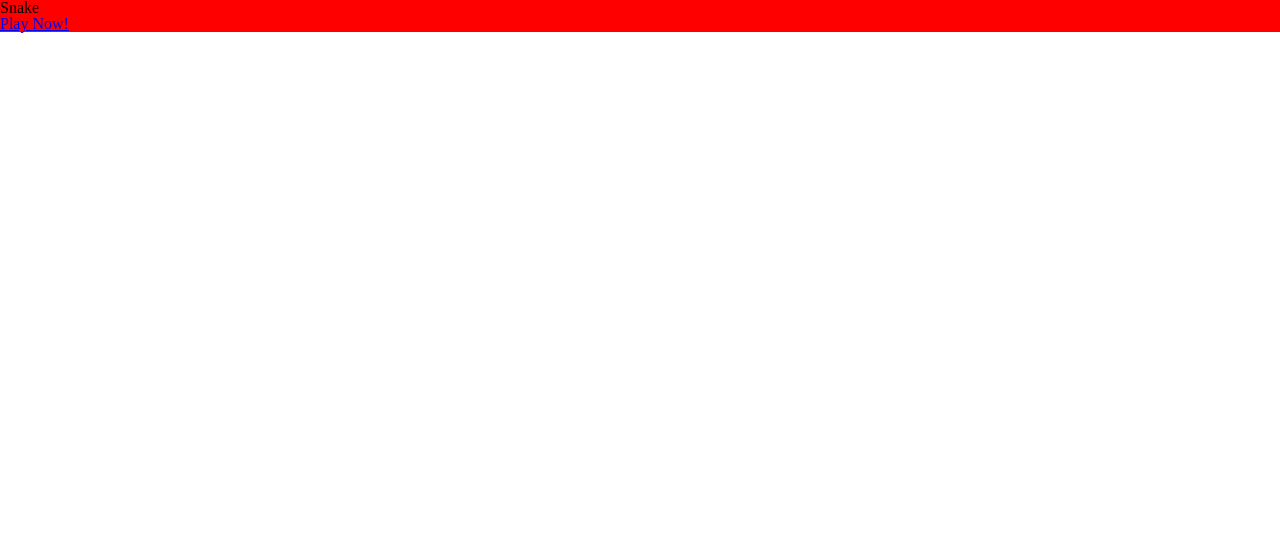
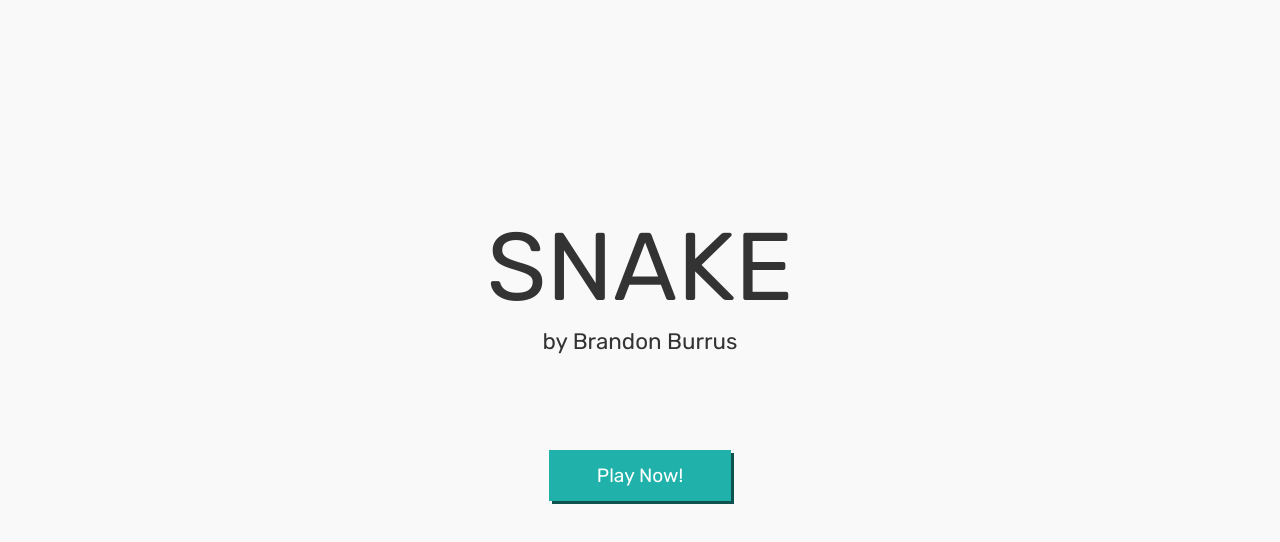
Before and after one commit to brandonburrus/snake-game, a React (Create React App) app: page / in a window 1280 px wide. Shown: the top 542 px of the page. Built offline with nearby package versions, Linux system fonts and the light colour scheme.

Commit message:
Styled home page

```diff
--- a/src/HomePage.tsx
+++ b/src/HomePage.tsx
@@ -3,14 +3,54 @@ import { Link } from "react-router-dom";
 import styled from "styled-components";
 
 const PageContainer = styled.section`
-    background-color: red;
+    background-color: #f9f9f9;
+    height: 100vh;
+    display: flex;
+    flex-direction: column;
+    align-items: center;
+    justify-content: center;
+
+    & h1#game-title {
+        margin: 1rem;
+        font-size: 6rem;
+        font-family: "Rubik", Impact, Haettenschweiler, "Arial Narrow Bold", sans-serif;
+        color: #333;
+        text-transform: uppercase;
+        position: relative;
+        bottom: 6rem;
+    }
+
+    & h2#author-subtitle {
+        font-size: 1.4rem;
+        font-family: "Rubik", Impact, Haettenschweiler, "Arial Narrow Bold", sans-serif;
+        color: #333;
+        position: relative;
+        bottom: 6rem;
+    }
+
+    & a#game-link {
+        background-color: #20b2aa;
+        box-shadow: 3px 3px 0px #0f524f;
+        color: white;
+        padding: 1rem 3rem;
+        text-decoration: none;
+        font-family: "Rubik", Impact, Haettenschweiler, "Arial Narrow Bold", sans-serif;
+        font-size: 1.2rem;
+
+        :hover {
+            box-shadow: 5px 5px 0px #0f524f;
+        }
+    }
 `;
 
 export default function HomePage() {
     return (
         <PageContainer>
-            <h1>Snake</h1>
-            <Link to="/game">Play Now!</Link>
+            <h1 id="game-title">Snake</h1>
+            <h2 id="author-subtitle">by Brandon Burrus</h2>
+            <Link id="game-link" to="/game">
+                Play Now!
+            </Link>
         </PageContainer>
     );
 }
```
